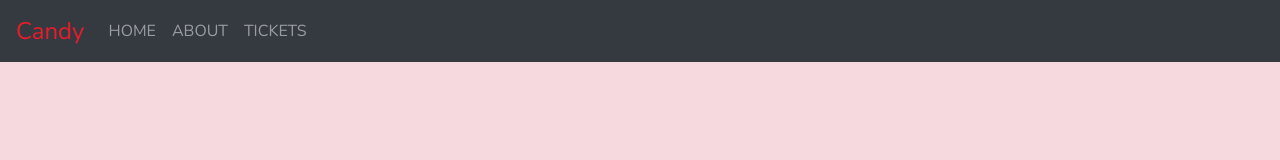
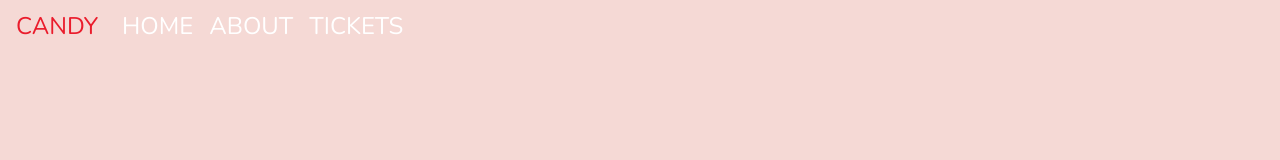
Before and after one commit to KyleHS/museumofcandy, a plain HTML site: page index.html in a window 1280 px wide. Drawn offline with nearby package versions, Linux system fonts and the light colour scheme.

Commit message:
Fixed navbar

```diff
--- a/app.css
+++ b/app.css
@@ -1,10 +1,22 @@
 body {
-    background: #f5d9df;
+    background: #f5d9d5;
     font-family: "Nunito", sans-serif;
+}
+
+#mainNavbar {
+    font-size: 1.5rem;
+    font-weight: 100;
+}
+
+#mainNavbar .nav-link {
+    color: white;
+}
+
+#mainNavbar .nav-link:hover {
+    color:#ea1c2c;
 }
 
 #mainNavbar .navbar-brand {
     color: #ea1c2c;
     font-size: 1.5rem;
-    font-weight: 100;
 }
--- a/index.html
+++ b/index.html
@@ -19,8 +19,8 @@
 
   <body>
 
-    <nav id="mainNavbar" class="navbar navbar-dark bg-dark navbar-expand-md">
-      <a href="#" class="navbar-brand">Candy</a>
+    <nav id="mainNavbar" class="navbar navbar-dark navbar-expand-md py-0 fixed-top">
+      <a href="#" class="navbar-brand">CANDY</a>
       <button class="navbar-toggler" data-toggle="collapse" data-target="#navLinks" aria-label="Toggle navigation">
         <span class="navbar-toggler-icon"></span>
       </button>
```
